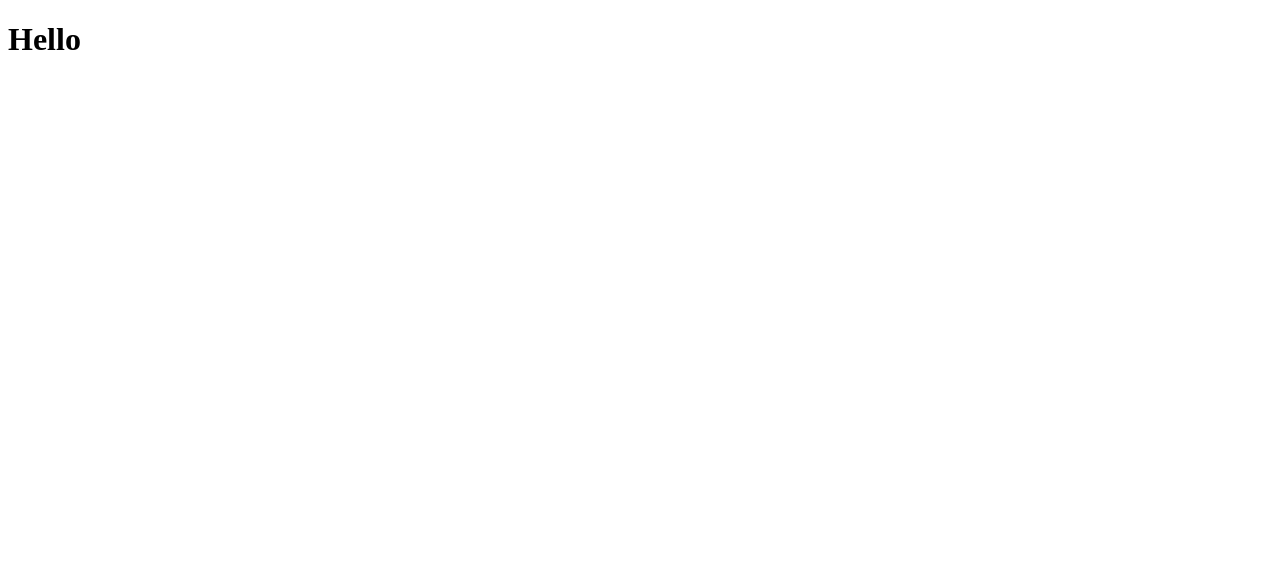
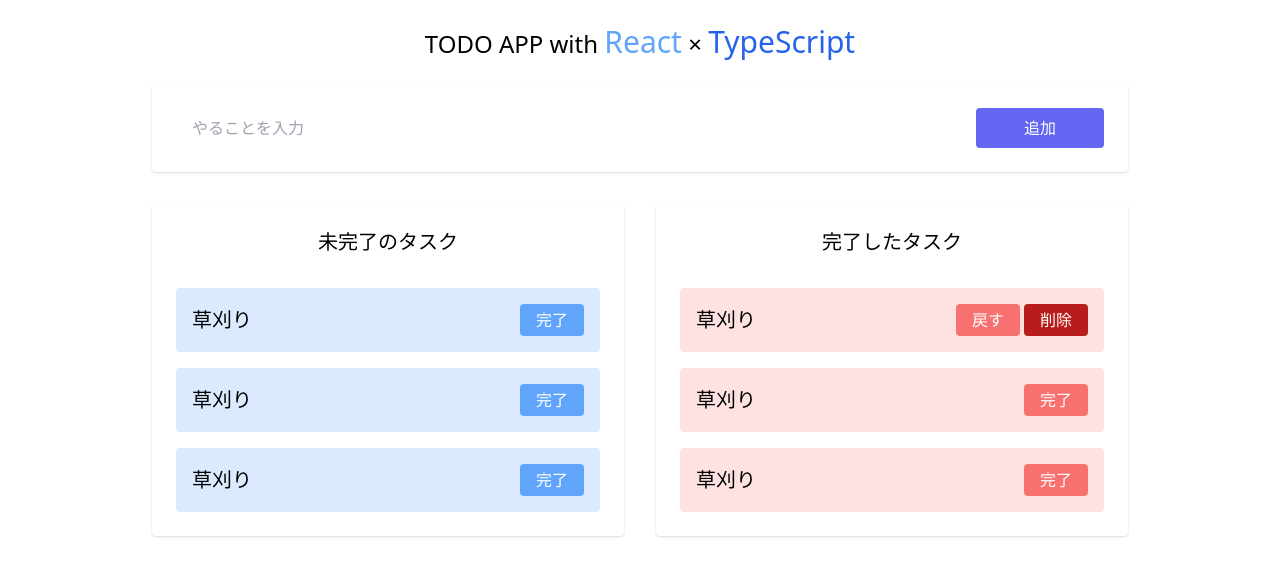
Before and after one commit to ryomiz/todo_react, a React (Create React App) app: page / in a window 1280 px wide. Shown: the top 576 px of the page. Built offline with nearby package versions, Linux system fonts and the light colour scheme.

Commit message:
[追加]ワイヤーの作成

```diff
--- a/src/App.css
+++ /dev/null
@@ -1,38 +0,0 @@
-.App {
-  text-align: center;
-}
-
-.App-logo {
-  height: 40vmin;
-  pointer-events: none;
-}
-
-@media (prefers-reduced-motion: no-preference) {
-  .App-logo {
-    animation: App-logo-spin infinite 20s linear;
-  }
-}
-
-.App-header {
-  background-color: #282c34;
-  min-height: 100vh;
-  display: flex;
-  flex-direction: column;
-  align-items: center;
-  justify-content: center;
-  font-size: calc(10px + 2vmin);
-  color: white;
-}
-
-.App-link {
-  color: #61dafb;
-}
-
-@keyframes App-logo-spin {
-  from {
-    transform: rotate(0deg);
-  }
-  to {
-    transform: rotate(360deg);
-  }
-}
--- a/src/App.tsx
+++ b/src/App.tsx
@@ -1,5 +1,95 @@
-export const App = () => (
-  <div>
-    <h1>Hello </h1>
-  </div>
-)
+import { Headline } from './components/Headline'
+
+export const App = () => {
+  return (
+    <div className="container w-full max-w-screen-lg mx-auto p-6 flex flex-col">
+      <Headline />
+      <form className="p-6 mb-8 flex gap-4 rounded shadow">
+        <input
+          type="text"
+          placeholder="やることを入力"
+          className="flex-1 rounded px-4 py-2"
+        />
+        <input
+          type="submit"
+          value="追加"
+          className="rounded bg-indigo-500 text-white px-12 py-2"
+        />
+      </form>
+      <div className="flex gap-8 justify-center">
+        <div className="flex-1 p-6 rounded shadow">
+          <h2 className="mb-8 text-center text-xl">未完了のタスク</h2>
+          <div className="flex flex-col gap-4">
+            <div className="flex items-center justify-between p-4 bg-blue-100 rounded">
+              <span className="text-xl">草刈り</span>
+              <button
+                type="button"
+                className="bg-blue-400 text-white px-4 py-1 rounded"
+              >
+                完了
+              </button>
+            </div>
+            <div className="flex items-center justify-between p-4 bg-blue-100 rounded">
+              <span className="text-xl">草刈り</span>
+              <button
+                type="button"
+                className="bg-blue-400 text-white px-4 py-1 rounded"
+              >
+                完了
+              </button>
+            </div>
+            <div className="flex items-center justify-between p-4 bg-blue-100 rounded">
+              <span className="text-xl">草刈り</span>
+              <button
+                type="button"
+                className="bg-blue-400 text-white px-4 py-1 rounded"
+              >
+                完了
+              </button>
+            </div>
+          </div>
+        </div>
+        <div className="flex-1 p-6 rounded shadow">
+          <h2 className="mb-8 text-center text-xl">完了したタスク</h2>
+          <div className="flex flex-col gap-4">
+            <div className="flex items-center justify-between p-4 bg-red-100 rounded">
+              <span className="text-xl">草刈り</span>
+              <div className="flex gap-1">
+                <button
+                  type="button"
+                  className="bg-red-400 text-white px-4 py-1 rounded"
+                >
+                  戻す
+                </button>
+                <button
+                  type="button"
+                  className="bg-red-700 text-white px-4 py-1 rounded"
+                >
+                  削除
+                </button>
+              </div>
+            </div>
+            <div className="flex items-center justify-between p-4 bg-red-100 rounded">
+              <span className="text-xl">草刈り</span>
+              <button
+                type="button"
+                className="bg-red-400 text-white px-4 py-1 rounded"
+              >
+                完了
+              </button>
+            </div>
+            <div className="flex items-center justify-between p-4 bg-red-100 rounded">
+              <span className="text-xl">草刈り</span>
+              <button
+                type="button"
+                className="bg-red-400 text-white px-4 py-1 rounded"
+              >
+                完了
+              </button>
+            </div>
+          </div>
+        </div>
+      </div>
+    </div>
+  )
+}
--- /dev/null
+++ b/src/components/Headline.tsx
@@ -0,0 +1,10 @@
+import { VFC } from 'react'
+
+export const Headline: VFC = () => {
+  return (
+    <h1 className="text-center text-2xl mb-6">
+      TODO APP with <span className="text-blue-400 text-3xl">React</span> ×{' '}
+      <span className="text-blue-600 text-3xl"> TypeScript</span>
+    </h1>
+  )
+}
--- /dev/null
+++ b/src/index.css
@@ -0,0 +1,4 @@
+/* ./src/index.css */
+@tailwind base;
+@tailwind components;
+@tailwind utilities;
--- a/src/index.tsx
+++ b/src/index.tsx
@@ -1,5 +1,5 @@
 import ReactDOM from 'react-dom'
-
+import './index.css'
 import { App } from './App'
 
 ReactDOM.render(<App />, document.getElementById('root'))
```
Also changed, not shown: .eslintrc.json.
